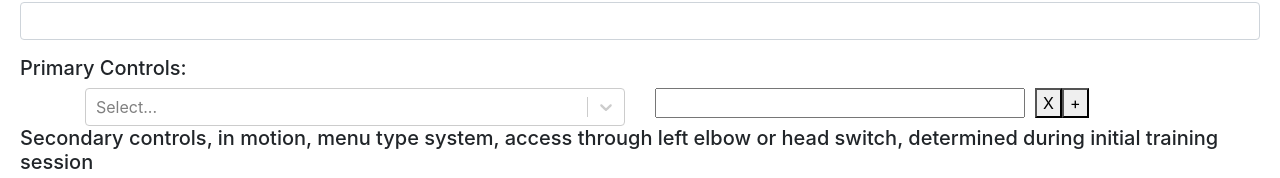
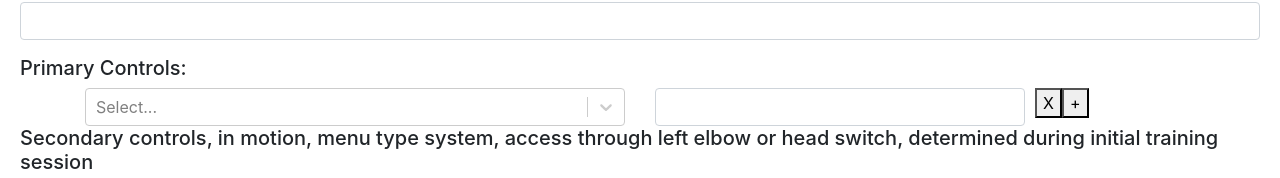
Before and after one commit to DriverRehabIQP/driverrehab, a React (Create React App) app: page / in a window 1280 px wide. Shown: the part 1354-1532 px from the top of the page. Built offline with nearby package versions, Linux system fonts and the light colour scheme; no server answers.

Commit message:
add styling and sort list

```diff
--- a/src/components/EvaluationForm.js
+++ b/src/components/EvaluationForm.js
@@ -49,6 +49,7 @@ const { register, watch,setValue, handleSubmit, errors } = useForm();
          console.log(data[i])
          result.push(obj)
        };
+       result.sort();
        setItems(result);
       })
        .catch(err => {
@@ -70,6 +71,7 @@ const { register, watch,setValue, handleSubmit, errors } = useForm();
           console.log(data[i])
           result.push(obj)
         };
+        result.sort();
         setSecondaryItems(result);
        })
         .catch(err => {
@@ -277,6 +279,7 @@ return (
         </div>
         <div class="col-sm-4">
         <input
+        class="form-control"
           type="text"
             style={{width: "370px"}}
                value={field.value}
```
